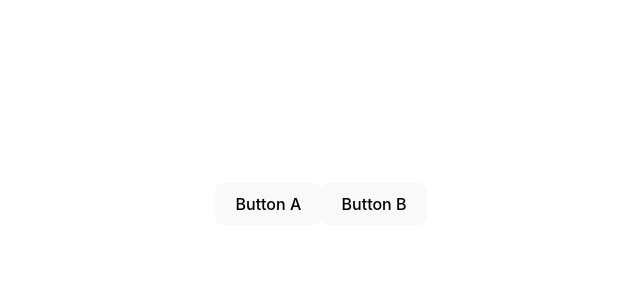
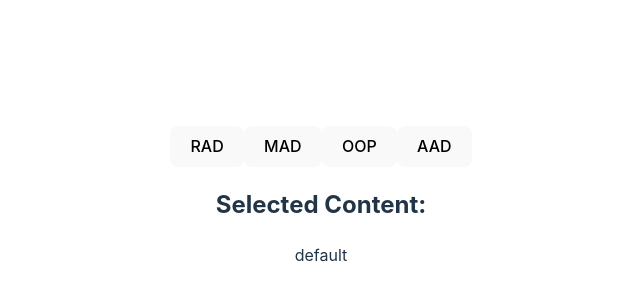
Before and after one commit to pesala-x/React-crash-course, a React (Vite) app: page / in a window 1280 px wide. Shown: the part 196-496 px from the top of the page, without its empty margins (319-959 px from the left). Built offline with nearby package versions, Linux system fonts and the light colour scheme.

Commit message:
state management(use State) tested with example.

```diff
--- a/src/App.tsx
+++ b/src/App.tsx
@@ -1,18 +1,57 @@
-import './App.css'
-import {ButtonComponent} from "./assets/component/ButtonComponent.tsx";
-
+import './App.css';
+import ButtonComponent from "./assets/component/ButtonComponent";
+import { useState } from "react";
 
 function App() {
+    // State to manage content
+    const [content, setContent] = useState("default");
 
-    const handleClick = (name : string) => {
-        alert("Button " + name + " is clicked!");
-    }
-  return (
-      <>
-          <ButtonComponent onSelect={handleClick}>Button A</ButtonComponent>
-          <ButtonComponent onSelect={handleClick}>Button B</ButtonComponent>
-      </>
-  )
+    // Subjects array
+    const subjects = [
+        {
+            sName: "RAD",
+            sDes: "Lorem Ipsum RAD"
+        },
+        {
+            sName: "MAD",
+            sDes: "Lorem Ipsum MAD"
+        },
+        {
+            sName: "OOP",
+            sDes: "Lorem Ipsum OOP"
+        },
+        {
+            sName: "AAD",
+            sDes: "Lorem Ipsum AAD"
+        }
+    ];
+
+    // Click handler
+    const handleClick = (name: string) => {
+        const subject = subjects.find((subject) => subject.sName === name);
+
+        if (subject) {
+            setContent(subject.sDes); // Update content with description
+            alert(subject.sDes); // Show description in alert
+        }
+    };
+
+    return (
+        <div>
+            {subjects.map((subject) => (
+                <ButtonComponent
+                    key={subject.sName}
+                    onSelect={() => handleClick(subject.sName)}
+                >
+                    {subject.sName}
+                </ButtonComponent>
+            ))}
+            <div>
+                <h2>Selected Content:</h2>
+                <p>{content}</p>
+            </div>
+        </div>
+    );
 }
 
-export default App
+export default App;
--- a/src/assets/component/ButtonComponent.tsx
+++ b/src/assets/component/ButtonComponent.tsx
@@ -1,11 +1,9 @@
-import { ReactNode } from "react";
+import {ReactNode} from "react";
 
-export function ButtonComponent(props: { children: ReactNode, onSelect: (name: string) => void }) {
+export default function ButtonComponent(props:{children: ReactNode, onSelect :any}) {
     return (
         <>
-            <button onClick={() => props.onSelect(String(props.children))}>
-                {props.children}
-            </button>
+            <button onClick={() =>(props.onSelect(props.children))}>{props.children}</button>
         </>
-    );
+    )
 }
```
